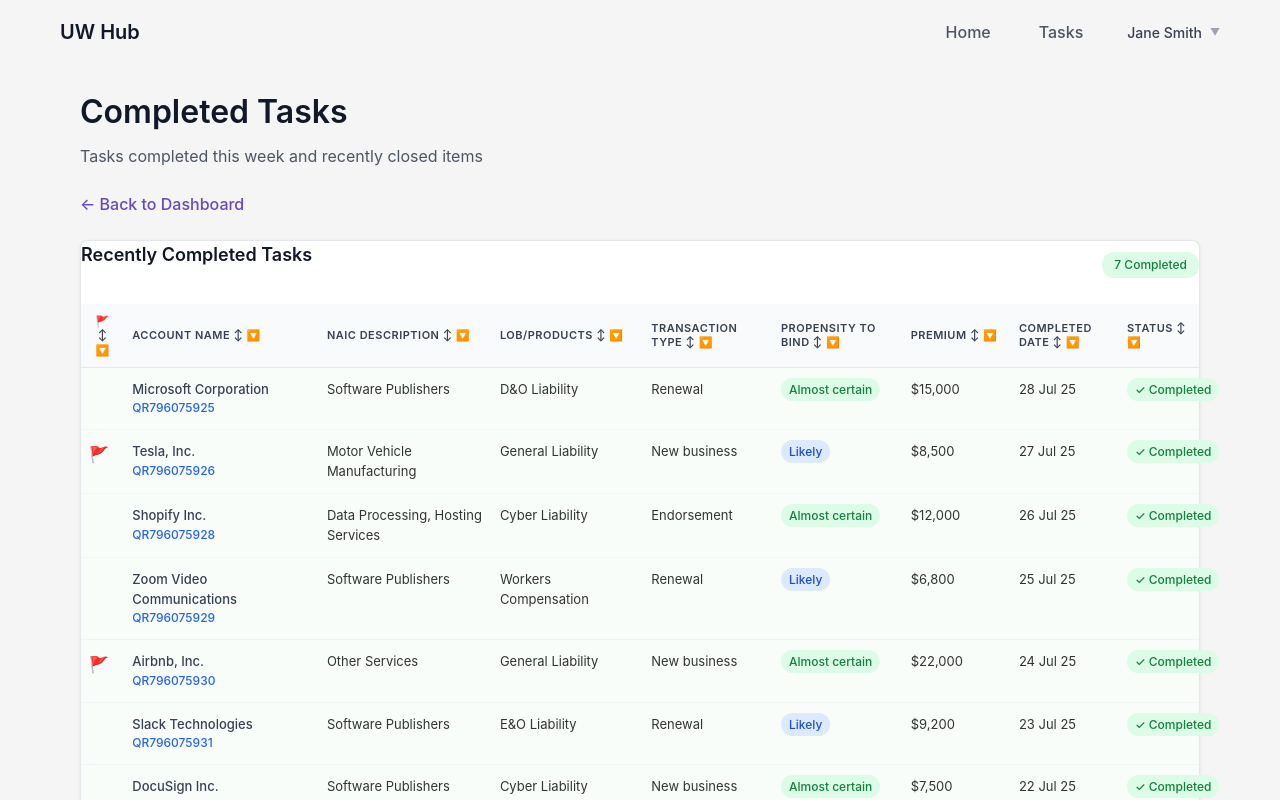
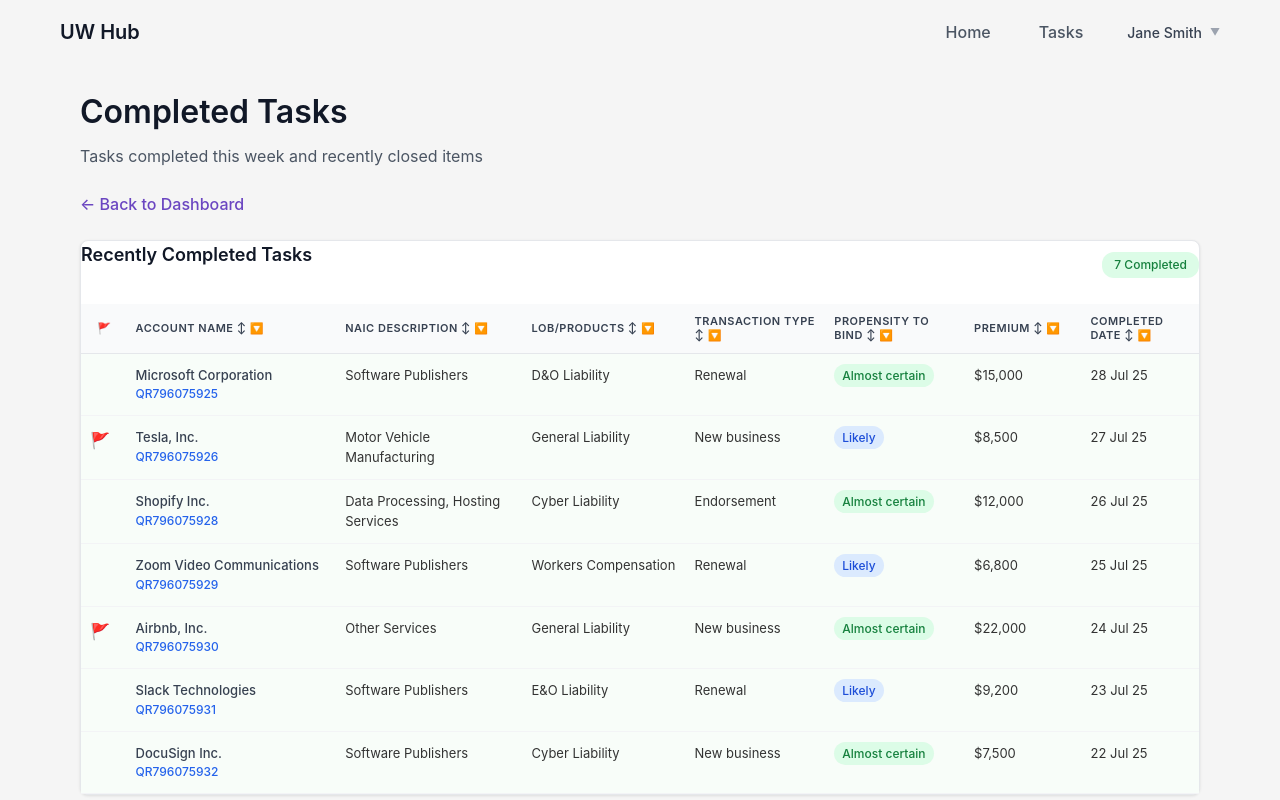
Before and after one commit to jpount/uwhub, an Angular app: page /completed-tasks in a window 1280 px wide. Shown: the top 800 px of the page. Built offline with nearby package versions, Linux system fonts and the light colour scheme.

Commit message:
fix alignment issues

```diff
--- a/src/app/components/completed-tasks/completed-tasks.html
+++ b/src/app/components/completed-tasks/completed-tasks.html
@@ -30,7 +30,7 @@
         <thead>
           <tr>
             <th class="flag-column">
-              🚩 ↕ 🔽
+              🚩
             </th>
             <th class="sortable">
               Account Name ↕ 🔽
@@ -52,9 +52,6 @@
             </th>
             <th class="sortable">
               Completed Date ↕ 🔽
-            </th>
-            <th class="sortable compact" style="width: 80px;">
-              Status ↕ 🔽
             </th>
           </tr>
         </thead>
@@ -81,9 +78,6 @@
             </td>
             <td class="premium">{{ formatPremium(task.premium) }}</td>
             <td class="completed-date">{{ task.targetActionDate }}</td>
-            <td>
-              <span class="status-badge status-completed">✓ Completed</span>
-            </td>
           </tr>
         </tbody>
       </table>
--- a/src/styles.scss
+++ b/src/styles.scss
@@ -421,6 +421,11 @@
   margin-right: 8px;
 }
 
+/* Align last column (Status) to left */
+.tasks-table td:last-child {
+  text-align: left;
+}
+
 /* Status Badges */
 .propensity-badge, .status-badge {
   padding: 4px 8px;
```
Also changed, not shown: Image green.jpg (added).
